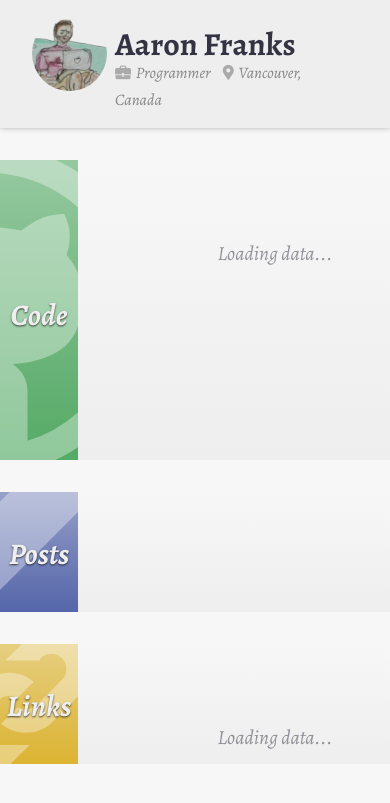
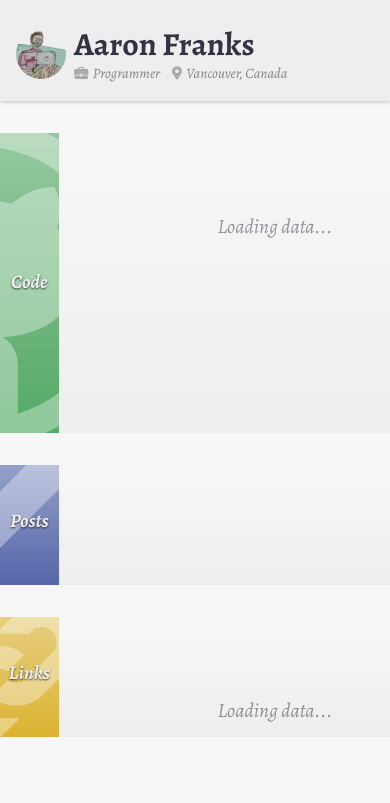
Before and after one commit to af/af.github.com, a Jekyll site: the page built from index.html, in a window 390 px wide. Shown: the top 803 px of the page. Built offline with Jekyll 4.4.1, drawn with Linux system fonts in a browser that asks for light colours.

Commit message:
Mobile-friendly styles.

```diff
--- a/assets/main.css
+++ b/assets/main.css
@@ -75,6 +75,13 @@ body > header .avatar {
   position: relative;
   border-radius: 50%;
 }
+@media screen and (max-width: 400px) {
+  body > header .avatar {
+    width: 50px;
+    height: 50px;
+    top: 0.8rem;
+  }
+}
 body > header h1 {
   font-size: 2rem;
   margin: 1rem 0 0;
@@ -86,6 +93,12 @@ body > header .location {
   font-size: 1rem;
   font-style: italic;
   color: #888;
+}
+@media screen and (max-width: 400px) {
+  body > header .job,
+  body > header .location {
+    font-size: 0.9rem;
+  }
 }
 body > header .job:before {
   content: '\e802';
@@ -102,7 +115,7 @@ body > header .location:before {
   margin-right: 0.3em;
 }
 .content {
-  padding: 0 5rem;
+  padding: 0 7rem;
 }
 ul.posts {
   list-style-type: none;
@@ -161,9 +174,12 @@ ul.posts li {
   margin: 0;
 }
 @media screen and (max-width: 800px) {
+  body > header .title {
+    padding: 1rem;
+  }
   .content {
     margin-left: 0;
-    padding: 0 2rem;
+    padding: 0 1rem;
   }
 }
 * {
@@ -243,7 +259,7 @@ section.homepage > a {
   display: flex;
   justify-content: center;
   align-items: center;
-  width: 20%;
+  width: 15%;
   float: left;
   text-align: center;
   height: 100%;
@@ -252,6 +268,11 @@ section.homepage > a {
   text-shadow: 0 1px 2px rgba(0,0,0,0.7);
   font-style: italic;
   overflow: hidden;
+}
+@media screen and (max-width: 400px) {
+  section.homepage > a {
+    font-size: 0.8rem;
+  }
 }
 section.homepage > a:hover {
   color: #fff;
@@ -330,7 +351,7 @@ section.homepage.links > a:before {
 }
 .homepage svg {
   display: block;
-  width: 80%;
+  width: 85%;
   height: 100%;
 }
 .homepage svg .xAxis {
```
Also changed, not shown: assets/homepage.css (+7 -2 lines), css/homepage.styl (+5 -2 lines), css/main.styl (+13 -2 lines).
